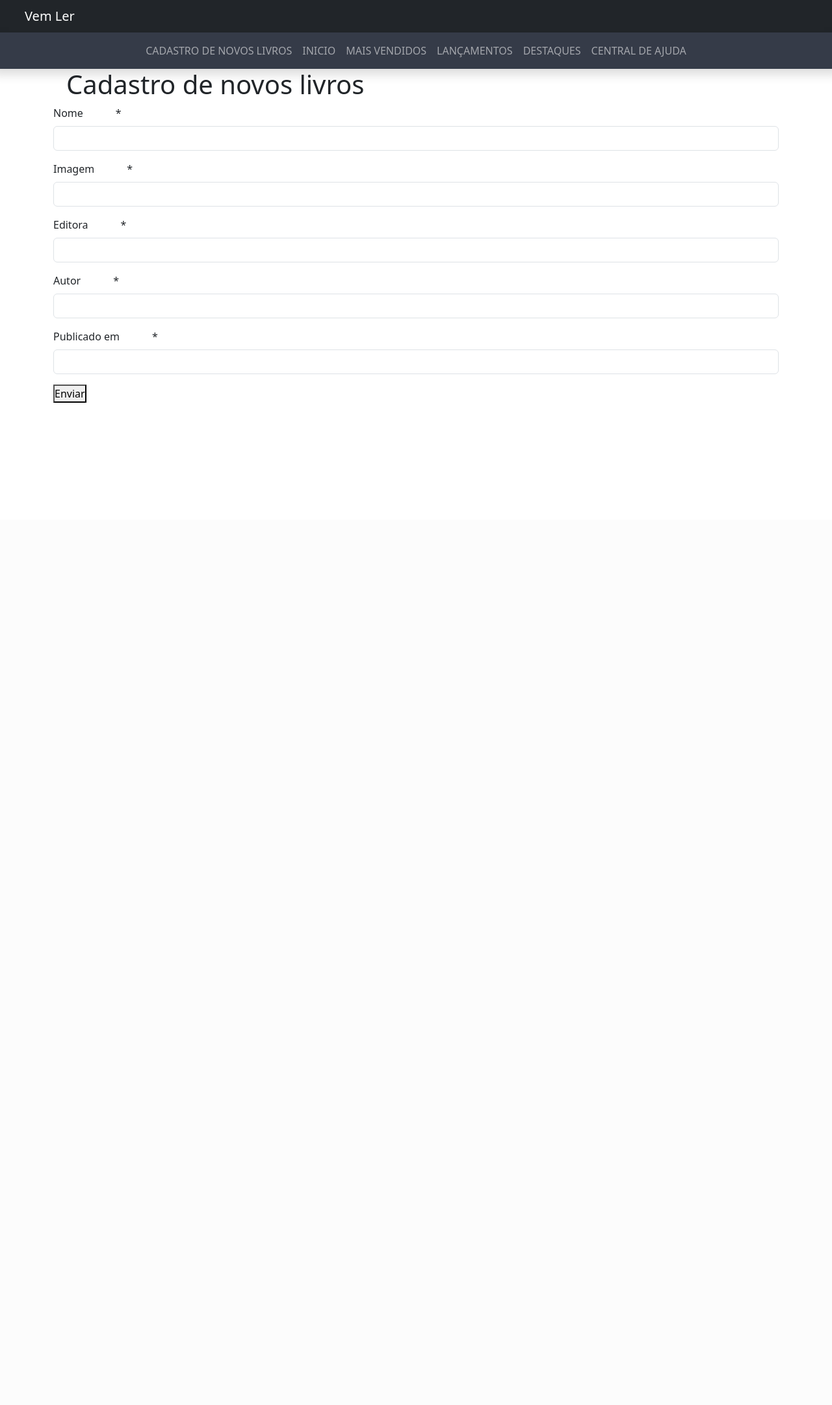
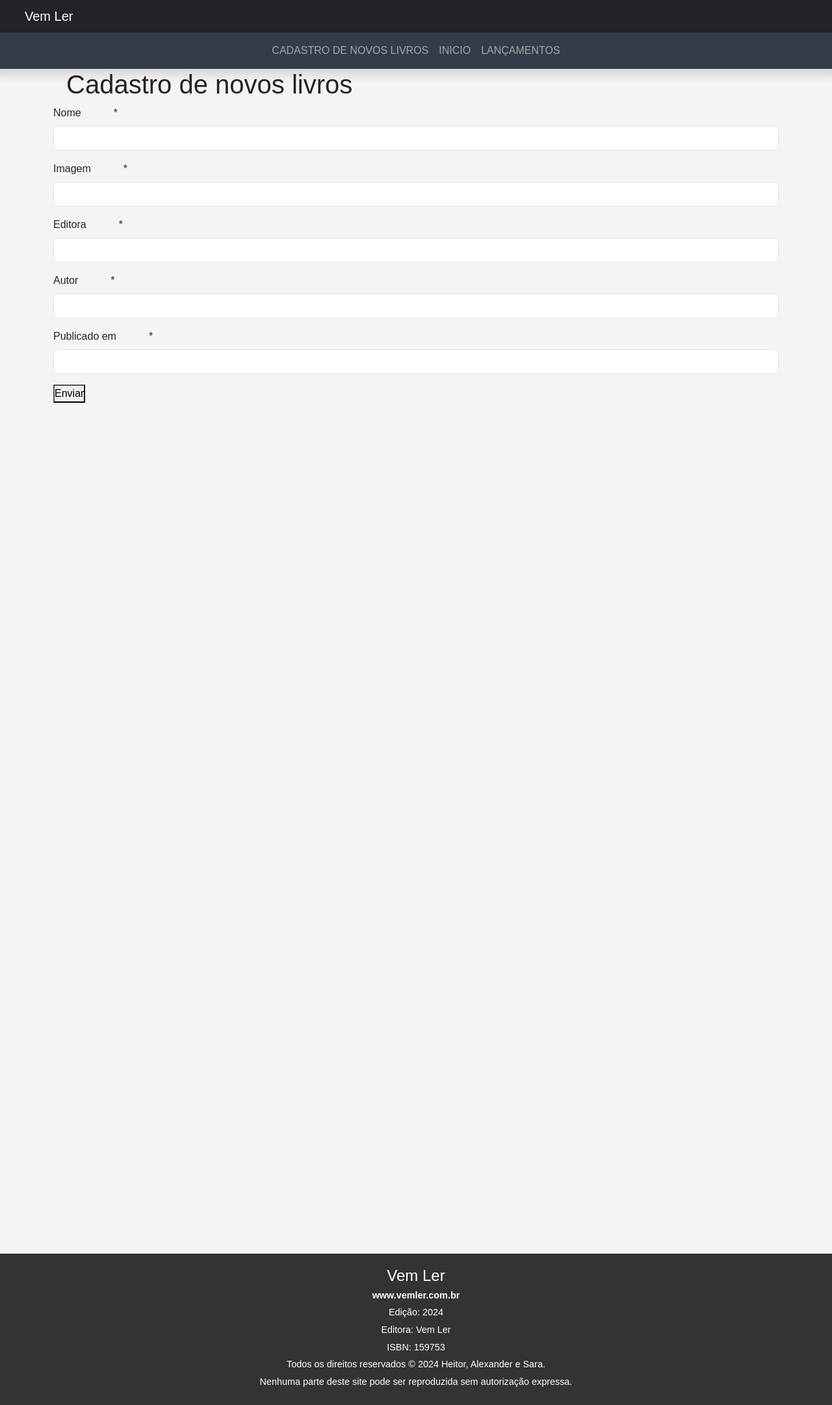
Before and after one commit to ThyagoAssis/grupo04-livros, a Django app: page /cadastro/ in a window 1280 px wide. Shown: the whole page at 65% size. Before the commit the page ends 620 px from the top, so only its background shows below. Run offline with Django 5.2, Linux system fonts and the light colour scheme; some libraries are stand-ins or nearby versions.

Commit message:
version 4

```diff
--- a/livros/static/livros/css/styles.css
+++ b/livros/static/livros/css/styles.css
@@ -27,3 +27,40 @@ text-align: center
 span{
 margin-left:50
 }
+
+body{
+       font-family: Arial, sans-serif;
+       margin: 0;
+       padding: 0;
+       background-color: #f4f4f4;
+}
+
+footer{
+           background-color: #333;
+           color: #fff;
+           padding: 20px;
+           text-align: center;
+           position: flex;
+           bottom: 0;
+           width: 100%;
+           margin-top: 80% !important;
+}
+footer h2{
+            margin: 0;
+            font-size: 1.5em;
+}
+footer p{
+            margin: 5px 0;
+            font-size: 0.9em;
+}
+footer a{
+            color: #00bcd4;
+            text-decoration: none;
+}
+footer a:hover{
+            text-decoration: underline;
+}
+
+main{
+    height: 100vh;
+}
--- a/livros/templates/base.html
+++ b/livros/templates/base.html
@@ -1,4 +1,5 @@
 {% load static %}
+
 {% load bootstrap5 %}
 {% bootstrap_css %}
 {% bootstrap_javascript %}
@@ -9,11 +10,11 @@
 <head>
     <meta charset="UTF-8">
     <link rel="stylesheet" href="{% static 'livros/css/styles.css' %}">
-    <title>Title</title>
+    <title>Vem Ler</title>
 </head>
 <body>
-
-         <div class="row">
+        <header>
+            <div class="row">
               <nav class="navbar navbar-dark bg-dark ">
                 <span class="navbar-brand mb-0 h1">Vem Ler</span>
               </nav>
@@ -33,37 +34,41 @@
                     <li class="nav-item">
                     <a class="nav-link" href="{% url 'livros_list' %}">INICIO</a>
                   </li>
-                  <li class="nav-item">
-                    <a class="nav-link" href="{% url 'livros_list' %}">MAIS VENDIDOS</a>
+                   <li class="nav-item active">
+                    <a class="nav-link" href="{% url 'livros_lan' %}">LANÇAMENTOS</a>
                   </li>
-                   <li class="nav-item active">
-                    <a class="nav-link" href="{% url 'livros_list' %}">LANÇAMENTOS</a>
-                  </li>
-                  <li class="nav-item">
-                    <a class="nav-link" href="{% url 'livros_list' %}">DESTAQUES</a>
-                  </li>
-                    <li class="nav-item">
-                    <a class="nav-link" href="{% url 'livros_list' %}">CENTRAL DE AJUDA</a>
-                  </li>
-
                 </ul>
               </div>
             </nav>
          </div>
+        </header>
+
+
+        <main class="container" >
+            {%  block content %}{% endblock %}
+        </main>
+
+        <footer>
+             <div class="footer">
+                    <h2>Vem Ler</h2>
+                    <p><strong>www.vemler.com.br</strong></p>
+
+                    <p>Edição: 2024</p>
+                    <p>Editora: Vem Ler</p>
+                    <p>ISBN: 159753</p>
+                    <p>Todos os direitos reservados © 2024 Heitor, Alexander e Sara.</p>
+                    <p>Nenhuma parte deste site pode ser reproduzida sem autorização expressa.</p>
+                </div>
+        </footer>
 
 
 
 
-    <main class="container">
-        {%  block content %}
 
 
-        {% endblock %}
-    </main>
+        <script src="https://code.jquery.com/jquery-3.3.1.slim.min.js" integrity="sha384-q8i/X+965DzO0rT7abK41JStQIAqVgRVzpbzo5smXKp4YfRvH+8abtTE1Pi6jizo" crossorigin="anonymous"></script>
+        <script src="https://cdnjs.cloudflare.com/ajax/libs/popper.js/1.14.3/umd/popper.min.js" integrity="sha384-ZMP7rVo3mIykV+2+9J3UJ46jBk0WLaUAdn689aCwoqbBJiSnjAK/l8WvCWPIPm49" crossorigin="anonymous"></script>
+        <script src="https://stackpath.bootstrapcdn.com/bootstrap/4.1.3/js/bootstrap.min.js" integrity="sha384-ChfqqxuZUCnJSK3+MXmPNIyE6ZbWh2IMqE241rYiqJxyMiZ6OW/JmZQ5stwEULTy" crossorigin="anonymous"></script>
 
-
-    <script src="https://code.jquery.com/jquery-3.3.1.slim.min.js" integrity="sha384-q8i/X+965DzO0rT7abK41JStQIAqVgRVzpbzo5smXKp4YfRvH+8abtTE1Pi6jizo" crossorigin="anonymous"></script>
-    <script src="https://cdnjs.cloudflare.com/ajax/libs/popper.js/1.14.3/umd/popper.min.js" integrity="sha384-ZMP7rVo3mIykV+2+9J3UJ46jBk0WLaUAdn689aCwoqbBJiSnjAK/l8WvCWPIPm49" crossorigin="anonymous"></script>
-    <script src="https://stackpath.bootstrapcdn.com/bootstrap/4.1.3/js/bootstrap.min.js" integrity="sha384-ChfqqxuZUCnJSK3+MXmPNIyE6ZbWh2IMqE241rYiqJxyMiZ6OW/JmZQ5stwEULTy" crossorigin="anonymous"></script>
 </body>
 </html>
--- a/livros/templates/livros/livros_list.html
+++ b/livros/templates/livros/livros_list.html
@@ -11,11 +11,14 @@
                               <h5 class="card-title"> {{ livro.nome }}</h5>
                               <h5 class="card-title"> {{ livro.autor }}</h5>
                               <h5 class="card-title">{{ livro.publicado_em }}</h5>
-                              <a type="button" class="btn btn-dark btn-block">Excluir</a>
+                              <a href="{% url 'livros_delete' livro.pk %}"  class="btn btn-dark btn-block"> Excluir</a>
+                              <a href=" {% url 'livros_edicao' livro.pk %}" class="btn btn-dark btn-block">Editar</a>
                           </div>
                         </div>
                     </div>
             {% endfor %}
         </div>
 
+        <!-- Modal -->
+
 {% endblock %}
--- a/livros/views.py
+++ b/livros/views.py
@@ -1,4 +1,4 @@
-from django.views.generic import ListView, CreateView
+from django.views.generic import ListView, CreateView, UpdateView, DeleteView
 from django.urls import  reverse_lazy
 # Create your views here.
 from .models import Livros
@@ -10,3 +10,19 @@ class LivrosCreateView(CreateView):
     model = Livros
     fields = ['nome','imagem','editora','autor','publicado_em']
     success_url = reverse_lazy('livros_list')
+
+
+class LivrosLancamento(ListView):
+    model= Livros
+    template_name = 'livros/livros_lan.html'
+
+class LivrosUpdateView(UpdateView):
+    model = Livros
+    fields = ['nome', 'imagem', 'editora', 'autor', 'publicado_em']
+    template_name = 'livros/livros_form.html'
+    success_url = reverse_lazy('livros_list')
+
+class LivrosDeleteView(DeleteView):
+    model = Livros
+    template_name = 'livros/livros_delete.html'
+    success_url = reverse_lazy('livros_list')
--- a/setup/urls.py
+++ b/setup/urls.py
@@ -16,11 +16,14 @@ Including another URLconf
 """
 from django.contrib import admin
 from django.urls import path
-from livros.views import LivrosCreateView,LivrosListView
+from livros.views import LivrosCreateView,LivrosListView,LivrosDeleteView,LivrosUpdateView, LivrosLancamento
 
 
 urlpatterns = [
     path('admin/', admin.site.urls),
     path('', LivrosListView.as_view(),name='livros_list'),
-    path('cadastro/', LivrosCreateView.as_view(), name='livros_form')
+    path('cadastro/', LivrosCreateView.as_view(), name='livros_form'),
+    path('lançamentos/',LivrosLancamento.as_view(), name='livros_lan'),
+    path('edicao/<int:pk>/',LivrosUpdateView.as_view(), name='livros_edicao'),
+    path('delete/<int:pk>/',LivrosDeleteView.as_view(), name='livros_delete')
 ]
```
Also changed, not shown: livros/templates/livros/livros_delete.html (added, +22 -0 lines), livros/templates/livros/livros_lan.html (added, +43 -0 lines), db.sqlite3.
